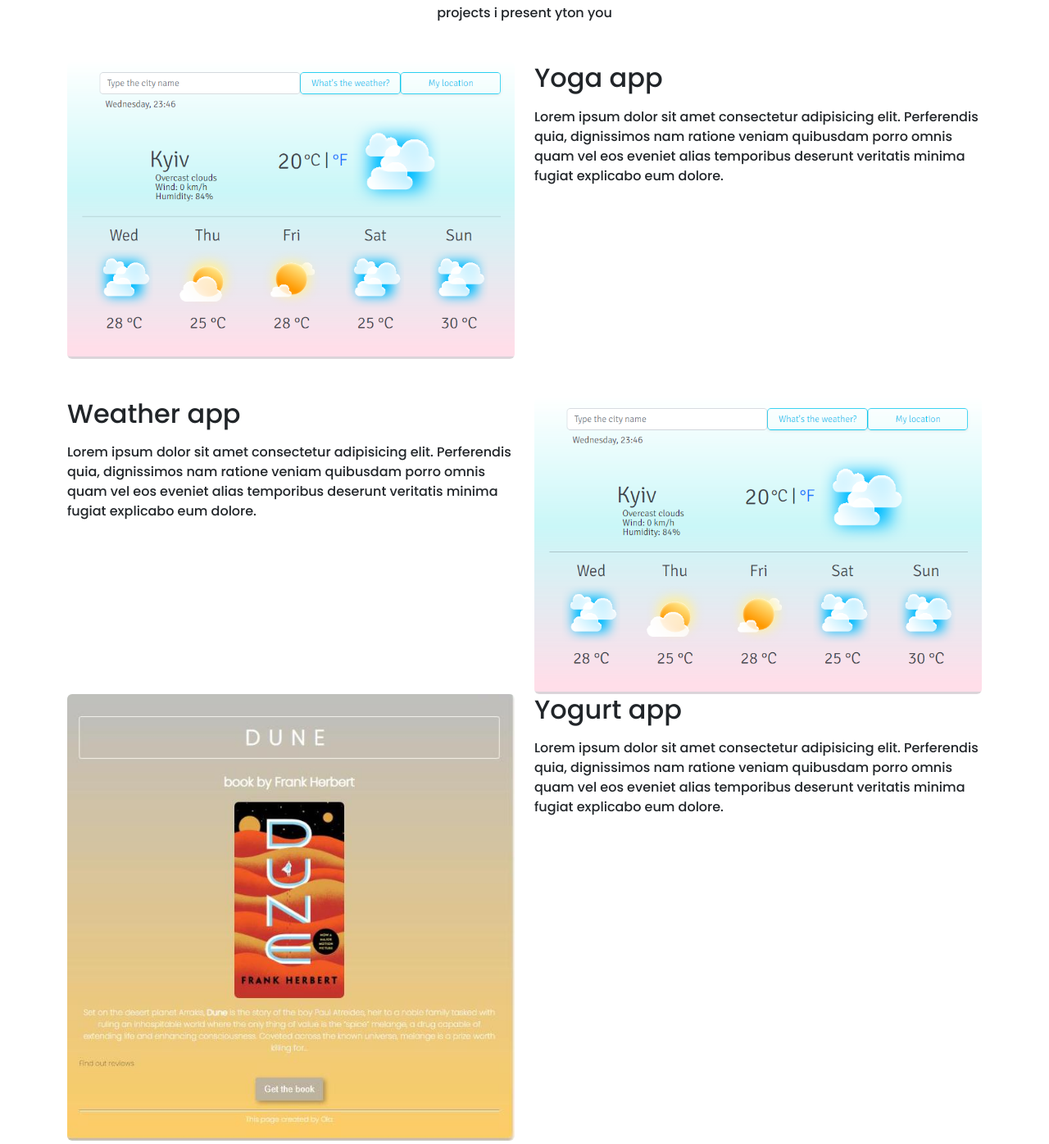
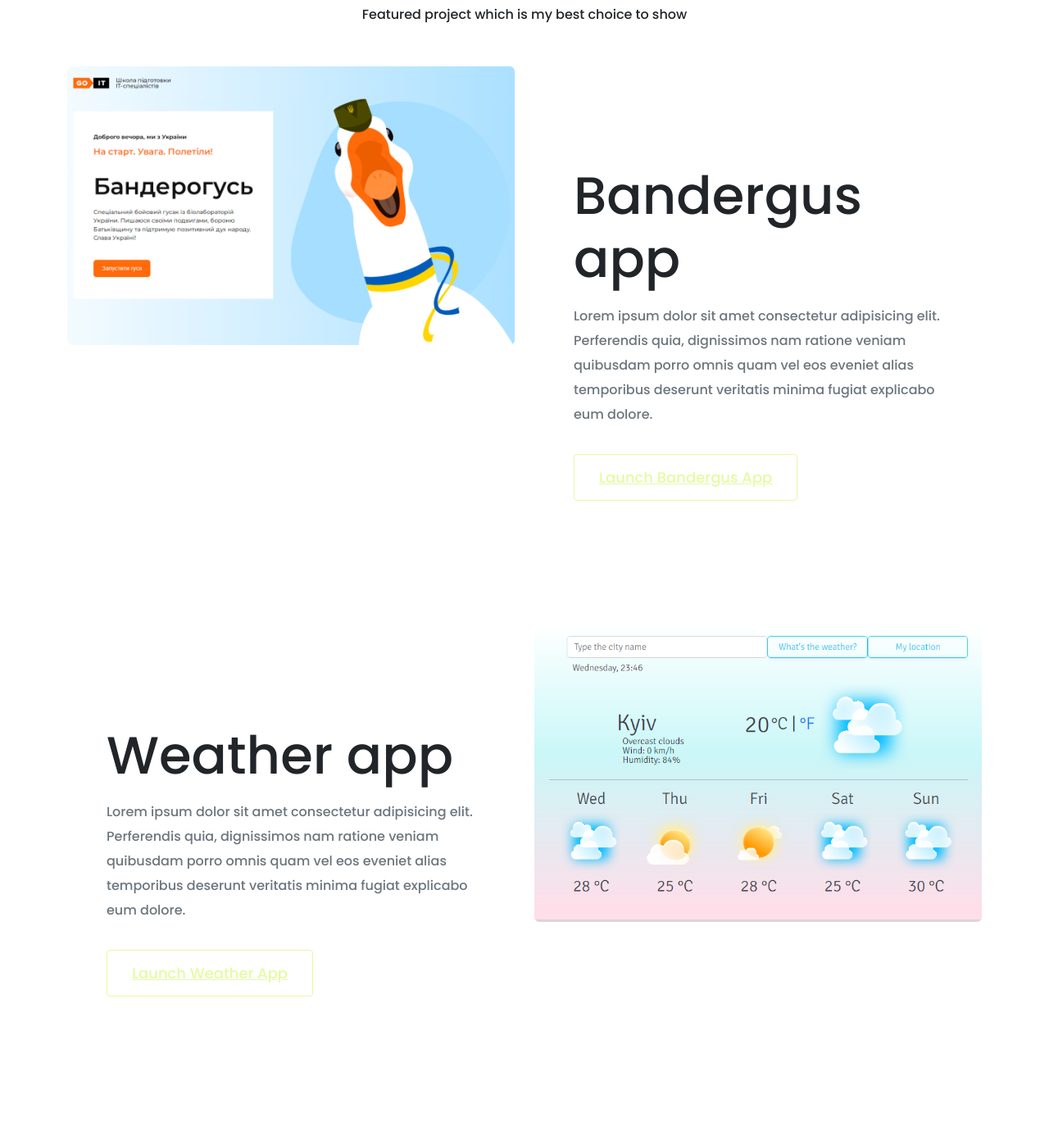
Before and after one commit to KatGrenade/ola-portfolio, a plain HTML site: page index.html in a window 1280 px wide. Shown: the part 690-2086 px from the top of the page at 82% size. Drawn offline with nearby package versions, Linux system fonts and the light colour scheme.

Commit message:
edited layout

```diff
--- a/index.html
+++ b/index.html
@@ -38,64 +38,65 @@
         <h2 class="mb-5">Front-end devloper based in Ukraine</h2>
         <a href="#" class="btn btn-branding">Contact me</a>
       </div>
-      <p class="text-center m-5">projects i present yton you</p>
+      <p class="text-center m-5">Featured project which is my best choice to show</p>
       <div class="container">
-      <div class="row">
-        <div class="col-md-6">
-          <img src="media/screenshot-rainbow-pithivier-2f5959.netlify.app-2022.07.27-23_55_28.png" class="img-fluid rounded" alt="yoga app" />
+      <div class="row mb-5">
+        <div class="col d-none d-lg-block">
+          <img src="media/gus.png" class="img-fluid rounded" alt="banderogus app" />
         </div>
-        <div class="col-md-6">
-          <h2 class="mb-3">Yoga app</h2>
-          <p>
+        <div class="col-md-6 project-description">
+          <h2 class="appname mb-3">Bandergus app</h2>
+          <p class="mb-3 text-muted">
             Lorem ipsum dolor sit amet consectetur adipisicing elit. Perferendis
             quia, dignissimos nam ratione veniam quibusdam porro omnis quam vel
             eos eveniet alias temporibus deserunt veritatis minima fugiat
             explicabo eum dolore.
           </p>
           <div class="mt-5">
-            <a href="#" class="primary-link project-link">Launch Yoga App</a>
+            <a href="#" class="btn-branding-outline primary-link project-link">Launch Bandergus App</a>
           </div>
         </div>
       </div>
-      <div class="row mt-5">
-        <div class="col-md-6">
-          <h2 class="mb-3">Weather app</h2>
-          <p>
+      <div class="row mb-5">
+        <div class="col-md-6 project-description">
+          <h2 class="appname mb-3">Weather app</h2>
+          <p class="mb-5 text-muted">
             Lorem ipsum dolor sit amet consectetur adipisicing elit. Perferendis
             quia, dignissimos nam ratione veniam quibusdam porro omnis quam vel
             eos eveniet alias temporibus deserunt veritatis minima fugiat
             explicabo eum dolore.
           </p>
           <div class="mb-5 mt-5">
-            <a href="#" class="primary-link project-link">Launch Weather App</a>
+            <a href="#" class="btn-branding-outline primary-link project-link">Launch Weather App</a>
           </div>
         </div>
-        <div class="col-md-6">
+        <div class="col d-none d-lg-block">
           <img
-            src="media/screenshot-rainbow-pithivier-2f5959.netlify.app-2022.07.27-23_55_28.png"
+            src="media/weather.png
+            "
             class="img-fluid rounded"
             alt="weather app"
           />
         </div>
       </div>
-      <div class="row mt5">
-        <div class="col-md-6">
+      <div class="row ">
+        <div class="col d-none d-lg-block">
           <img
-            src="media/hhf.jpg"
+            src="media/book.jpg"
             class="img-fluid rounded"
-            alt="yougurt app "
+            alt="book app "
           />
         </div>
-        <div class="col-md-6">
-          <h2 class="mb-3">Yogurt app</h2>
-          <p>
+        <div class="col-md-6 project-description">
+          <h2 class="appname mb-3">Book app</h2>
+          <p class="mb-5 text-muted">
             Lorem ipsum dolor sit amet consectetur adipisicing elit. Perferendis
             quia, dignissimos nam ratione veniam quibusdam porro omnis quam vel
             eos eveniet alias temporibus deserunt veritatis minima fugiat
             explicabo eum dolore.
           </p>
           <div class="mt-5">
-            <a href="#" class="primary-link project-link">Launch Yogurt App</a>
+            <a href="#" class="btn-branding-outline primary-link project-link">Launch Book App</a>
           </div>
         </div>
       </div>
--- a/styles/portfolio.css
+++ b/styles/portfolio.css
@@ -4,7 +4,7 @@ font-family: 'League Spartan', sans-serif;
 font-family: 'Noto Sans Display', sans-serif;
 font-family: 'Play', sans-serif;*/
 :root {
-  --branding-color: rebeccapurple;
+  --branding-color: #e3fba2;
   --secondary-color: pink;
   --heading-font-family: "Play", sans-serif;
   --default-font-family: "Poppins", sans-serif;
@@ -15,6 +15,7 @@ body {
 h1 {
   font-family: var(--heading-font-family);
   font-size: 96px;
+  line-height: 1.5;
 }
 .hero {
   background: var(--secondary-color);
@@ -31,7 +32,7 @@ h1 {
   font-family: var(--default-font-family);
   font-weight: normal;
   font-size: 24px;
-  line-height: 2;
+  line-height: 1.5;
 }
 .btn-branding {
   border-radius: 4px;
@@ -39,11 +40,26 @@ h1 {
   background: var(--branding-color);
   font-size: 18px;
   line-height: 27px;
-  padding: 12px 20px;
+  padding: 15px 30px;
+}
+.btn-branding-outline {
+  font-size: 18px;
+  line-height: 27px;
+  padding: 15px 30px;
+  border-radius: 4px;
+  color: var(--branding-color);
+  border: 1px solid var(--branding-color);
 }
 p {
   font-weight: normal;
   font-size: 16px;
+  line-height: 30px;
+}
+.appname {
+  font-size: 64px;
+}
+.project-description {
+  padding: 120px 60px;
 }
 .navigation-links {
   display: flex;
@@ -99,7 +115,7 @@ p {
 .navbar-toggler-border-color {
   border-color: var(--primary-color);
 }
-.primary-link {
+/*.primary-link {
   border-radius: 4px;
   padding: 20px 15px;
   text-decoration: none;
@@ -107,13 +123,24 @@ p {
   background: var(--primary-color);
   box-shadow: var(--box-shadow);
   color: white;
-}
+}*/
+
 @media (max-width: 400px) {
   .bigsize {
     font-size: 48px;
   }
   .biggersize {
     font-size: 36px;
+  }
+  h1 {
+    font-size: 44px;
+  }
+  h2 {
+    font-size: 44px;
+    line-height: 1;
+  }
+  .hero {
+    padding: 80px 20px;
   }
   .navigation-links {
     display: block;
@@ -131,4 +158,8 @@ p {
     text-align: center;
     margin: 0 20px;
   }
+  .project-description {
+    padding: 0;
+    text-align: center;
+  }
 }
```
Also changed, not shown: media/book.jpg (added), media/gus.png (added), media/hhf.jpg (deleted), media/screenshot-clever-piroshki-0b7ed3.netlify.app-2022.07.27-23_54_16.png (deleted), media/weather.png (renamed from media/screenshot-rainbow-pithivier-2f5959.netlify.app-2022.07.27-23_55_28.png).
